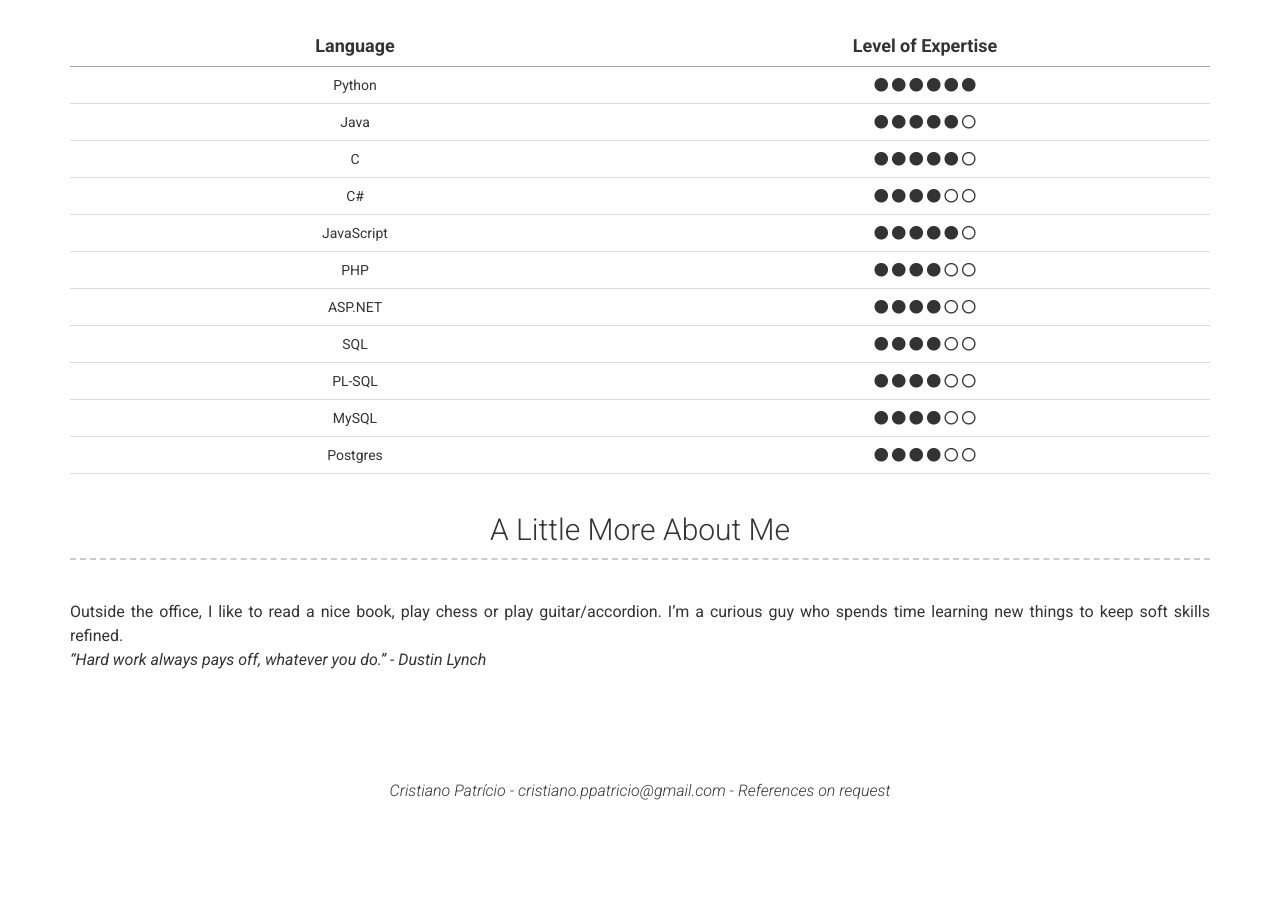
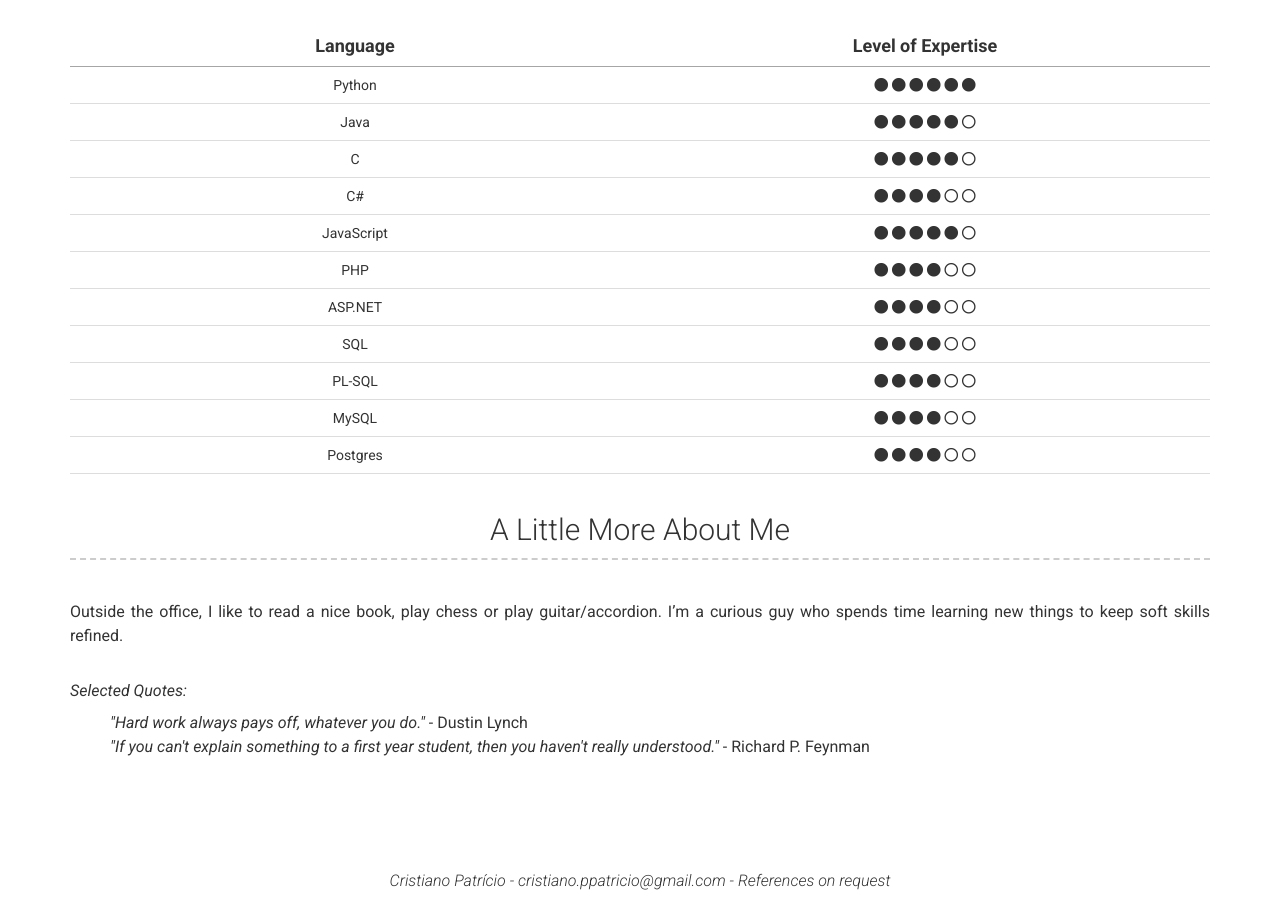
Before and after one commit to CristianoPatricio/cristianopatricio.github.io, a Jekyll site: the page built from index.md, in a window 1280 px wide and 900 px high, scrolled down 2468 px. Built offline with Jekyll 4.4.1, drawn with Linux system fonts in a browser that asks for light colours; nearby versions of some CDN libraries; before the commit the page ends 3279 px from its top, so only the background shows below that.

Commit message:
Update _config.yml

```diff
--- a/_config.yml
+++ b/_config.yml
@@ -242,8 +242,13 @@ programming: |
 # More Section
 # more_title: A Little More About Me #(Use this to override about more section title)
 more_content: | # this will include new lines to allow paragraphs
-  Outside the office, I like to read a nice book, play chess or play guitar/accordion. I'm a curious guy who spends time learning new things to keep soft skills refined. <br>
-  *"Hard work always pays off, whatever you do." - Dustin Lynch*
+  Outside the office, I like to read a nice book, play chess or play guitar/accordion. I'm a curious guy who spends time learning new things to keep soft skills refined.
+  <br><br>
+  <p><em>Selected Quotes:</em></p>
+  <ul style="list-style-type: none;">
+    <li><em>"Hard work always pays off, whatever you do."</em> - Dustin Lynch</li>
+    <li><em>"If you can't explain something to a first year student, then you haven't really understood."</em> - Richard P. Feynman</li>
+  </ul>
 
 # Footer
 footer_show_references: true
```
